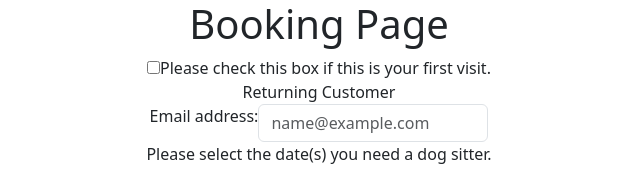
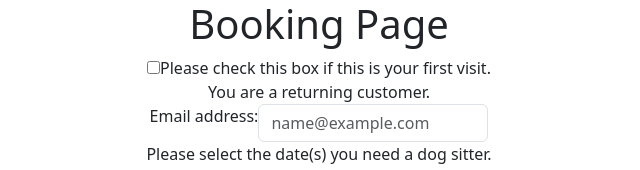
Before and after one commit to mrao2/newtowndogs, a React (Create React App) app in the folder frontend/: page / in a window 1280 px wide. Shown: the top 170 px of the page, without its empty margins (321-961 px from the left). Built offline with nearby package versions, Linux system fonts and the light colour scheme.

Commit message:
updated text for checkbox

```diff
--- a/frontend/src/Components/pages/BookingPage/BookingPage.js
+++ b/frontend/src/Components/pages/BookingPage/BookingPage.js
@@ -33,7 +33,7 @@ const BookingPage = () => {
                 Please check this box if this is your first visit.
             </div>
             <div className="result" >
-                {isChecked ? "First Visit" : "Returning Customer"}
+                {isChecked ? "This is your first visit." : "You are a returning customer."}
             </div>
 
 
```
